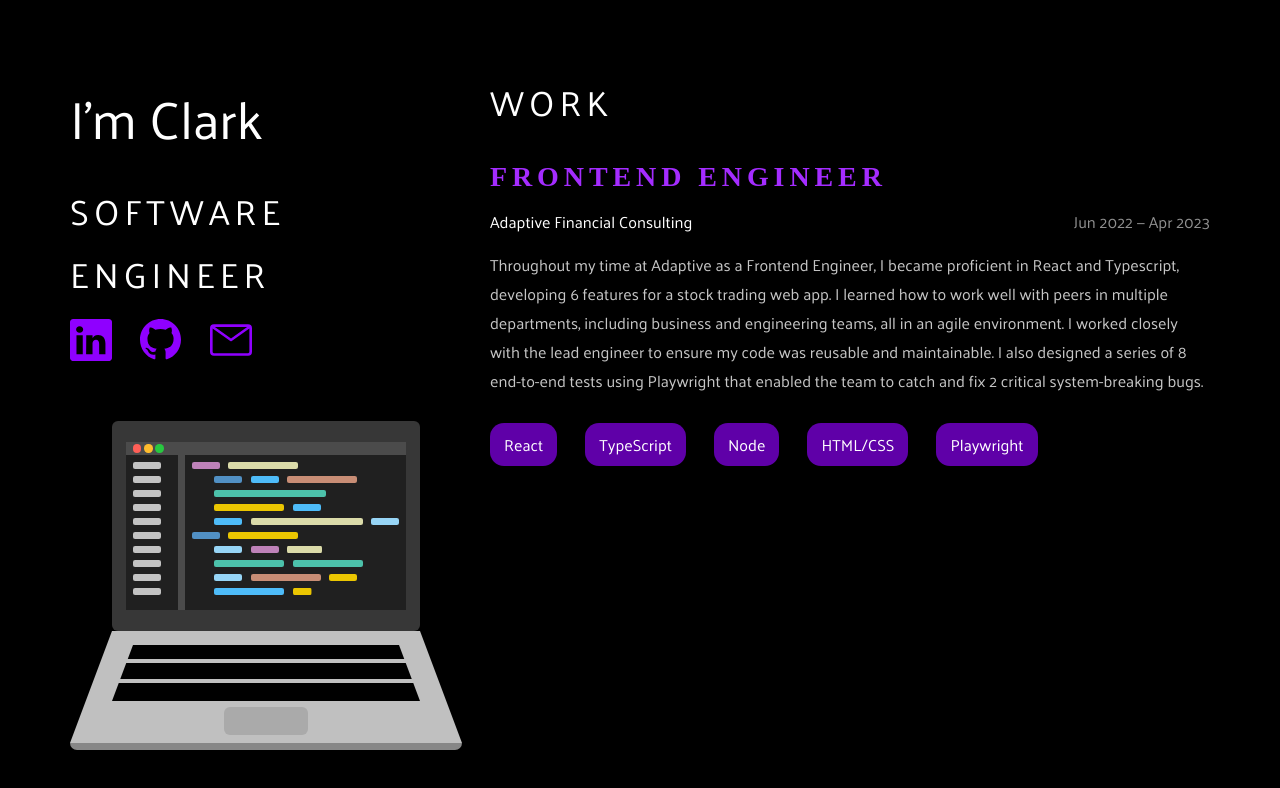
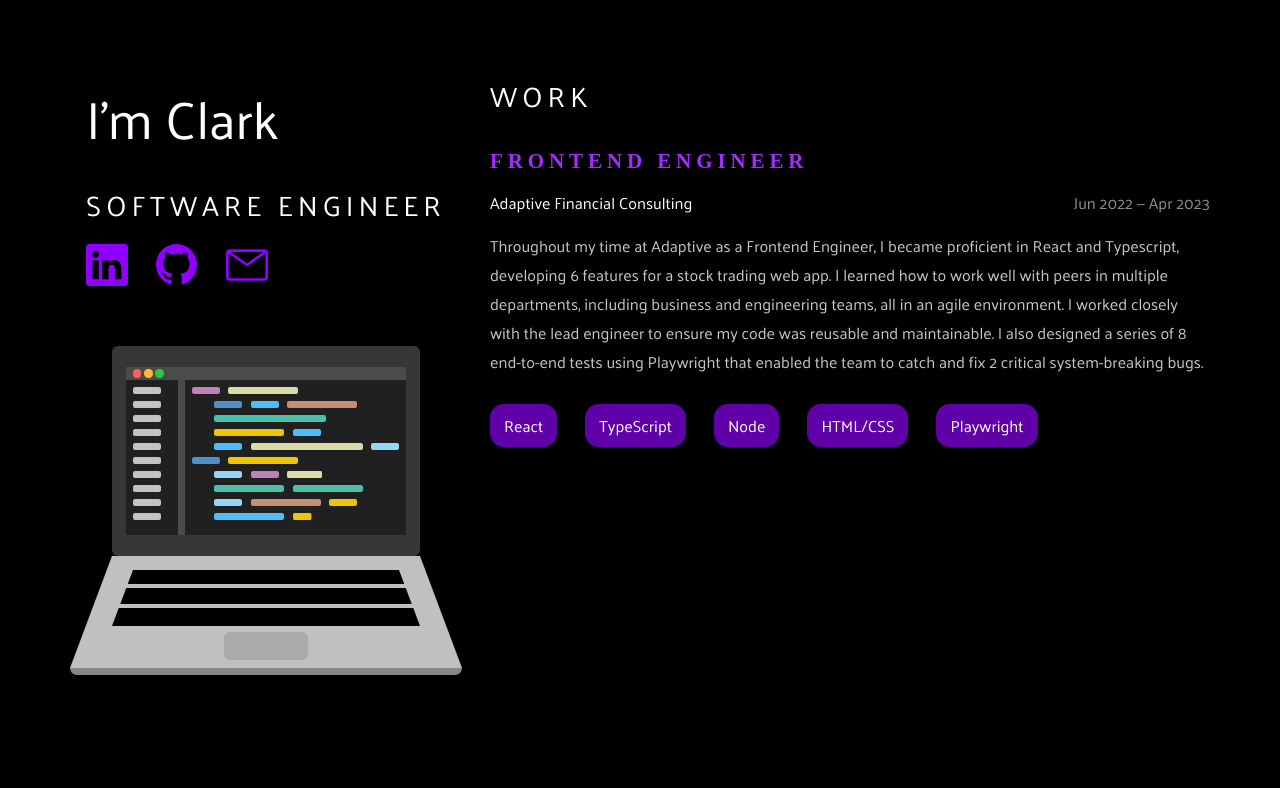
Before and after one commit to ClarkChan1/portfolio-2023, a website: page index.html in a window 1280 px wide. Drawn offline with Linux system fonts and the light colour scheme; a web font is replaced by a local one.

Commit message:
chore: change font sizes

```diff
--- a/styles.scss
+++ b/styles.scss
@@ -40,12 +40,12 @@
   font-size: 3.75rem;
 }
 h2 {
-  font-size: 2.5rem;
+  font-size: 2rem;
   text-transform: uppercase;
   letter-spacing: 0.35rem;
 }
 h3 {
-  font-size: 2rem;
+  font-size: 1.5rem;
   text-transform: uppercase;
   letter-spacing: 0.35rem;
 }
@@ -65,11 +65,10 @@
   .intro {
     background: $background-color;
     display: flex;
-    justify-content: center;
+    justify-content: space-between;
     align-items: center;
     //   animation: bg-change 5s 1;
     .title-container {
-      flex: 1;
       display: flex;
       flex-direction: column;
       color: $secondary-color;
@@ -449,6 +448,8 @@
     .intro {
       flex-direction: column;
       gap: 4rem;
+      .title-container {
+      }
     }
   }
 }
```
Also changed, not shown: styles.css, 1 other file.
